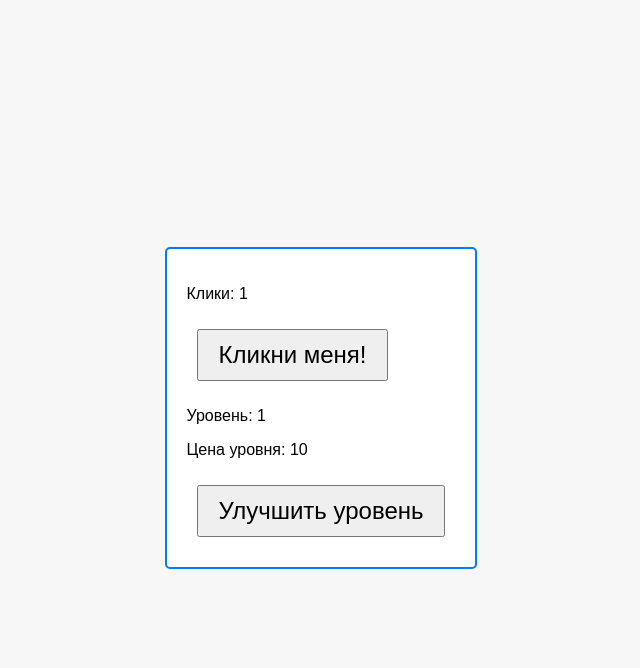
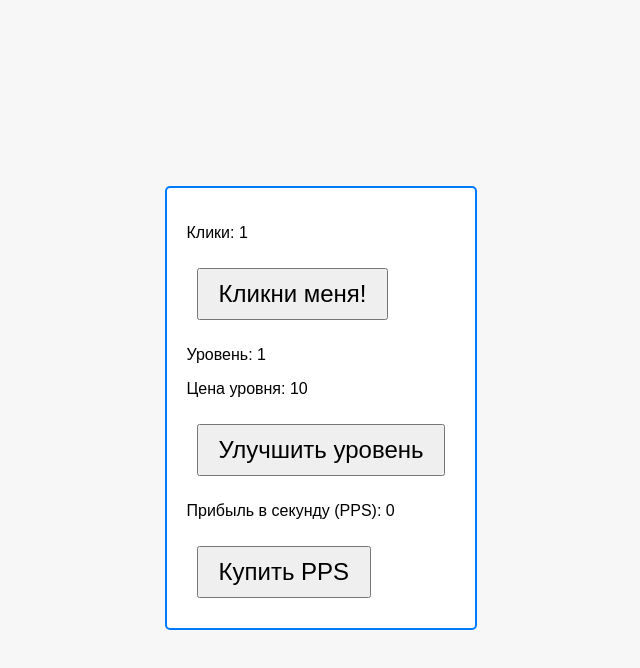
Before and after one commit to LutDub/tap, a plain HTML site: page index.html in a window 1280 px wide. Both pictures are taken after a click on the button "Кликни меня!". Shown: the whole page, without its empty margins (319-959 px from the left). Drawn offline with Linux system fonts and the light colour scheme.

Commit message:
Update index.html

```diff
--- a/index.html
+++ b/index.html
@@ -35,18 +35,26 @@
             <p>Цена уровня: <span id="level-cost">10</span></p>
             <button onclick="upgradeLevel()">Улучшить уровень</button>
         </div>
+        <div>
+            <p>Прибыль в секунду (PPS): <span id="pps">0</span></p>
+            <button onclick="buyPPS()">Купить PPS</button>
+        </div>
     </div>
     <script>
         let clickCount = parseInt(localStorage.getItem('clickCount')) || 0;
         let level = parseInt(localStorage.getItem('level')) || 1;
         let levelCost = parseInt(localStorage.getItem('levelCost')) || 10;
+        let pps = parseInt(localStorage.getItem('pps')) || 0;
+        let ppsCost = parseInt(localStorage.getItem('ppsCost')) || 20;
 
         document.getElementById('click-count').innerText = clickCount;
         document.getElementById('level').innerText = level;
         document.getElementById('level-cost').innerText = levelCost;
+        document.getElementById('pps').innerText = pps;
+        document.getElementById('pps-cost').innerText = ppsCost;
 
         function incrementClick() {
-            clickCount += level;
+            clickCount++;
             document.getElementById('click-count').innerText = clickCount;
             localStorage.setItem('clickCount', clickCount);
         }
@@ -69,6 +77,32 @@
             }
         }
 
+        function buyPPS() {
+            if (clickCount >= ppsCost) {
+                clickCount -= ppsCost;
+                pps += 1;
+                ppsCost = Math.floor(ppsCost * 1.5);
+
+                document.getElementById('click-count').innerText = clickCount;
+                document.getElementById('pps').innerText = pps;
+                document.getElementById('pps-cost').innerText = ppsCost;
+
+                localStorage.setItem('clickCount', clickCount);
+                localStorage.setItem('pps', pps);
+                localStorage.setItem('ppsCost', ppsCost);
+            } else {
+                alert('Недостаточно кликов для покупки PPS!');
+            }
+        }
+
+        function generatePPS() {
+            clickCount += pps;
+            document.getElementById('click-count').innerText = clickCount;
+            localStorage.setItem('clickCount', clickCount);
+        }
+
+        setInterval(generatePPS, 1000);
+
         window.Telegram.WebApp.ready();
     </script>
 </body>
```
